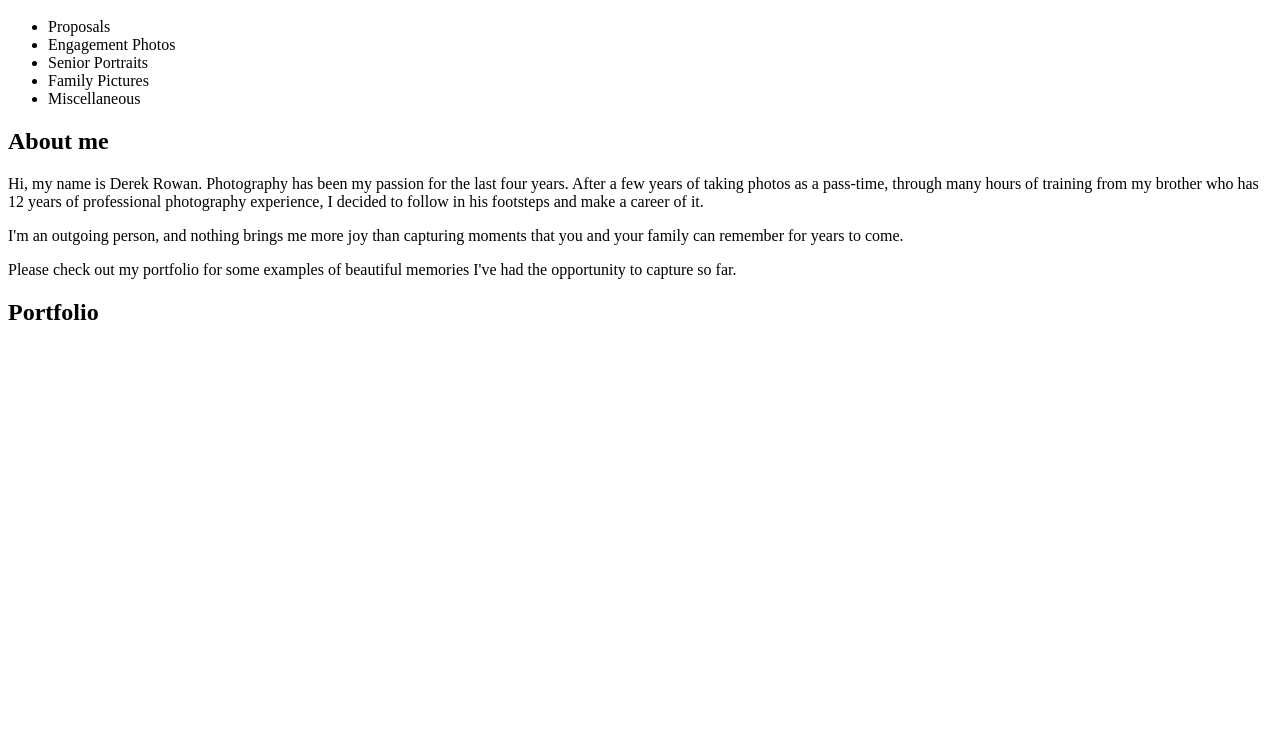
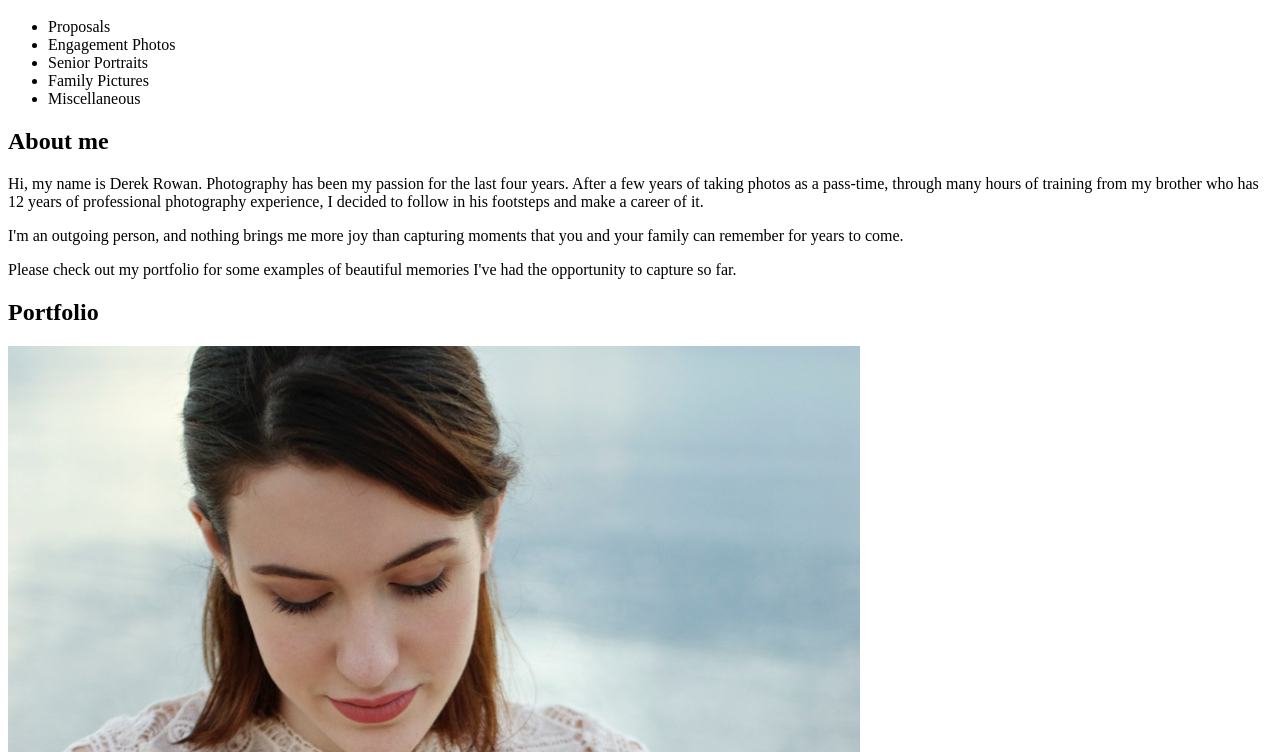
Before and after one commit to MadMonkeyy23/MadMonkeyy23, a plain HTML site: page index.html in a window 1280 px wide. Shown: the part 48-800 px from the top of the page. Drawn offline with Linux system fonts and the light colour scheme.

Commit message:
initial commit

```diff
--- a/index.html
+++ b/index.html
@@ -28,6 +28,7 @@
         the opportunity to capture so far.
       </p>
       <h2>Portfolio </h2>
+      <img src="Images/DSC_0026.jpeg">
     </body>
   </head>
 </html>
```
Also changed, not shown: Images/DSC_0026.jpeg (added), Images/DSC_0034.jpeg (added), Images/DSC_0046.jpeg (added), Images/DSC_0065.jpeg (added), Images/DSC_0278.jpeg (added), Images/DSC_0372.jpeg (added), Images/DSC_0377_2.jpeg (added), Images/DSC_0387.jpeg (added), Images/DSC_1208.jpeg (added), Images/DSC_1233.jpeg (added), Images/image1 (1).jpeg (added).
